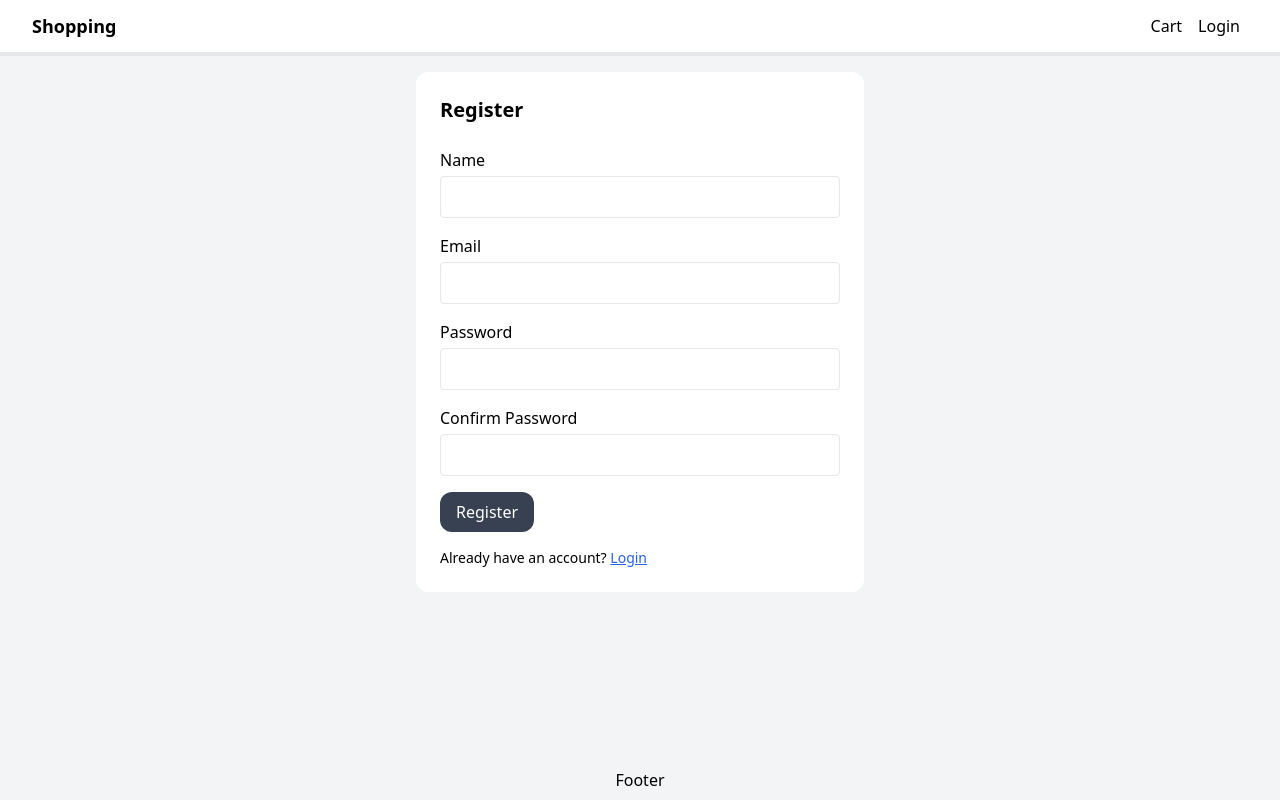
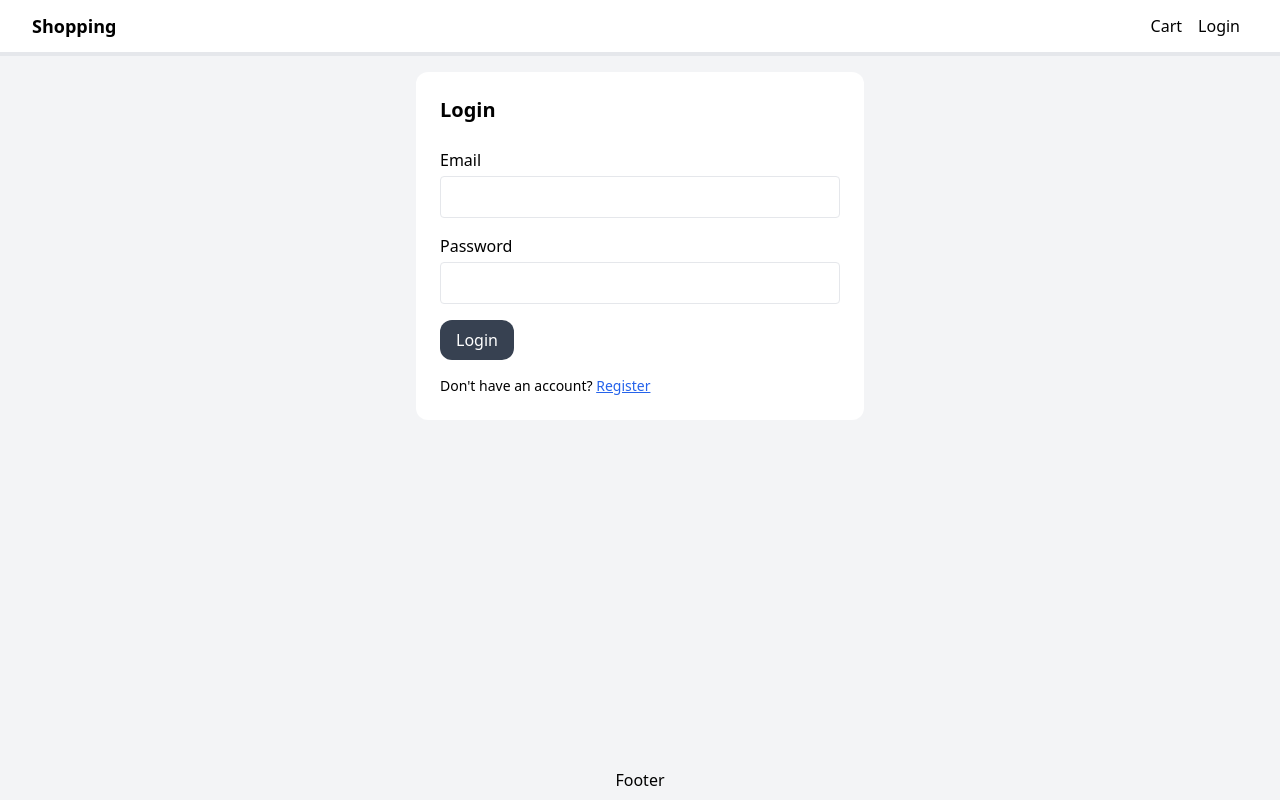
Before and after one commit to AhsantMozhgan/my-next-app, a Next.js app: page /login in a window 1280 px wide. Built offline with nearby package versions, Linux system fonts and the light colour scheme.

Commit message:
66-form-validation

```diff
--- a/package.json
+++ b/package.json
@@ -12,7 +12,8 @@
     "js-cookie": "^3.0.8",
     "next": "16.3.5",
     "react": "19.2.8",
-    "react-dom": "19.2.8"
+    "react-dom": "19.2.8",
+    "react-hook-form": "^7.88.0"
   },
   "devDependencies": {
     "autoprefixer": "^10.6.1",
--- a/pages/login.js
+++ b/pages/login.js
@@ -1,86 +1,85 @@
-import { useState } from "react"
+import { useContext } from "react"
 import { useRouter } from "next/router"
 import Link from "next/link"
+import Cookies from "js-cookie"
+import { useForm } from "react-hook-form"
 import Layout from "../components/Layout"
+import { Store } from "../context/Cart"
 
-function RegisterPage() {
+function LoginPage() {
   const router = useRouter()
-  const [name, setName] = useState("")
-  const [email, setEmail] = useState("")
-  const [password, setPassword] = useState("")
-  const [confirm, setConfirm] = useState("")
+  const { state, dispatch } = useContext(Store)
+  const { cart } = state
 
-  const submitHandler = (e) => {
-    e.preventDefault()
-    if (password !== confirm) {
-      alert("Passwords do not match")
-      return
-    }
-    // later: POST to /api/users/register
-    router.push("/login")
+  const {
+    handleSubmit,
+    register,
+    formState: { errors },
+  } = useForm()
+
+  const submitHandler = ({ email }) => {
+    const userInfo = { name: "Masood", email }
+    dispatch({ type: "USER_LOGIN", payload: userInfo })
+    Cookies.set("userInfo", JSON.stringify(userInfo), { expires: 7 })
+    router.push(cart.cartItems.length > 0 ? "/shipping" : "/")
   }
 
   return (
-    <Layout title="Register">
+    <Layout title="Login">
       <form
-        onSubmit={submitHandler}
+        onSubmit={handleSubmit(submitHandler)}
         className="mx-auto max-w-md bg-white rounded-xl p-6"
       >
-        <h1 className="mb-6 text-xl font-bold">Register</h1>
-
-        <div className="mb-4">
-          <label className="mb-1 block">Name</label>
-          <input
-            type="text"
-            value={name}
-            onChange={(e) => setName(e.target.value)}
-            className="w-full rounded border p-2"
-            required
-          />
-        </div>
+        <h1 className="mb-6 text-xl font-bold">Login</h1>
 
         <div className="mb-4">
           <label className="mb-1 block">Email</label>
           <input
             type="email"
-            value={email}
-            onChange={(e) => setEmail(e.target.value)}
+            {...register("email", {
+              required: "Email is required",
+              pattern: {
+                value: /^\S+@\S+\.\S+$/,
+                message: "Email is invalid",
+              },
+            })}
             className="w-full rounded border p-2"
-            required
           />
+          {errors.email && (
+            <p className="mt-1 text-sm text-red-600">
+              {errors.email.message}
+            </p>
+          )}
         </div>
 
         <div className="mb-4">
           <label className="mb-1 block">Password</label>
           <input
             type="password"
-            value={password}
-            onChange={(e) => setPassword(e.target.value)}
+            {...register("password", {
+              required: "Password is required",
+              minLength: {
+                value: 6,
+                message: "Password must be at least 6 characters",
+              },
+            })}
             className="w-full rounded border p-2"
-            required
           />
-        </div>
-
-        <div className="mb-4">
-          <label className="mb-1 block">Confirm Password</label>
-          <input
-            type="password"
-            value={confirm}
-            onChange={(e) => setConfirm(e.target.value)}
-            className="w-full rounded border p-2"
-            required
-          />
+          {errors.password && (
+            <p className="mt-1 text-sm text-red-600">
+              {errors.password.message}
+            </p>
+          )}
         </div>
 
         <button className="rounded-xl bg-gray-700 px-4 py-2 text-white">
-          Register
+          Login
         </button>
 
-        {/* reverse link */}
         <div className="mt-4 text-sm">
-          Already have an account?{" "}
-          <Link href="/login" className="text-blue-600 underline">
-            Login
+          Don&apos;t have an account?{" "}
+          <Link href="/register" className="text-blue-600 underline">
+            Register
           </Link>
         </div>
       </form>
@@ -88,4 +87,4 @@ function RegisterPage() {
   )
 }
 
-export default RegisterPage
+export default LoginPage
```
Also changed, not shown: 1 other file (tests, documents, lock files or other folders).
